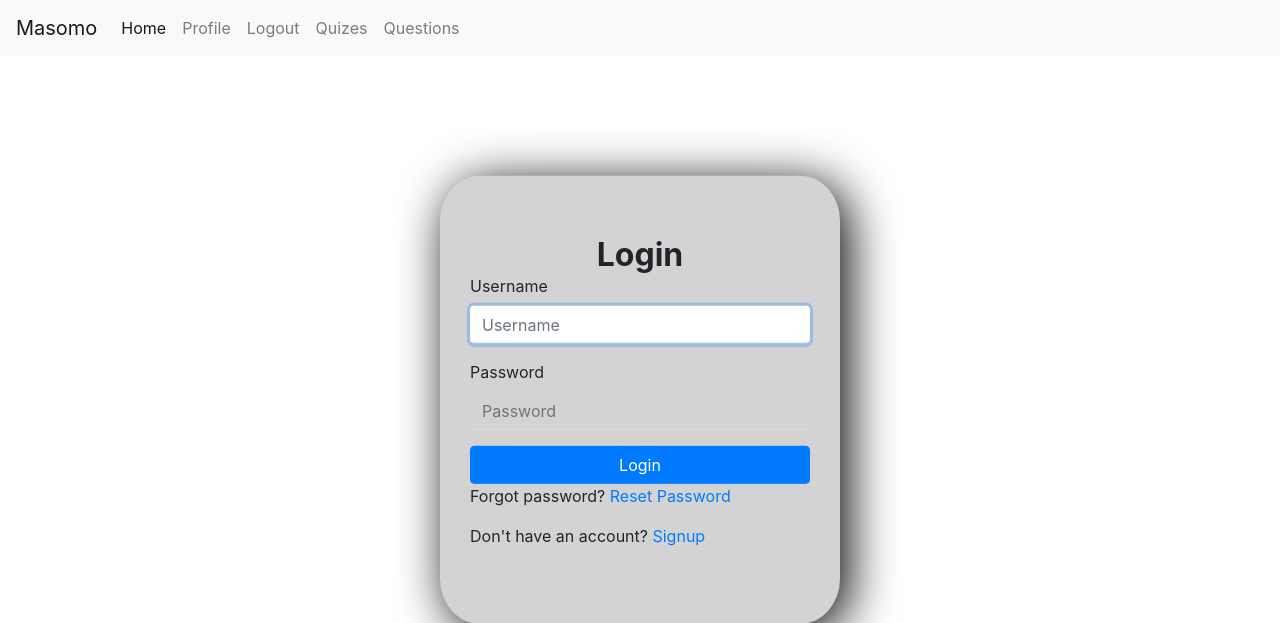
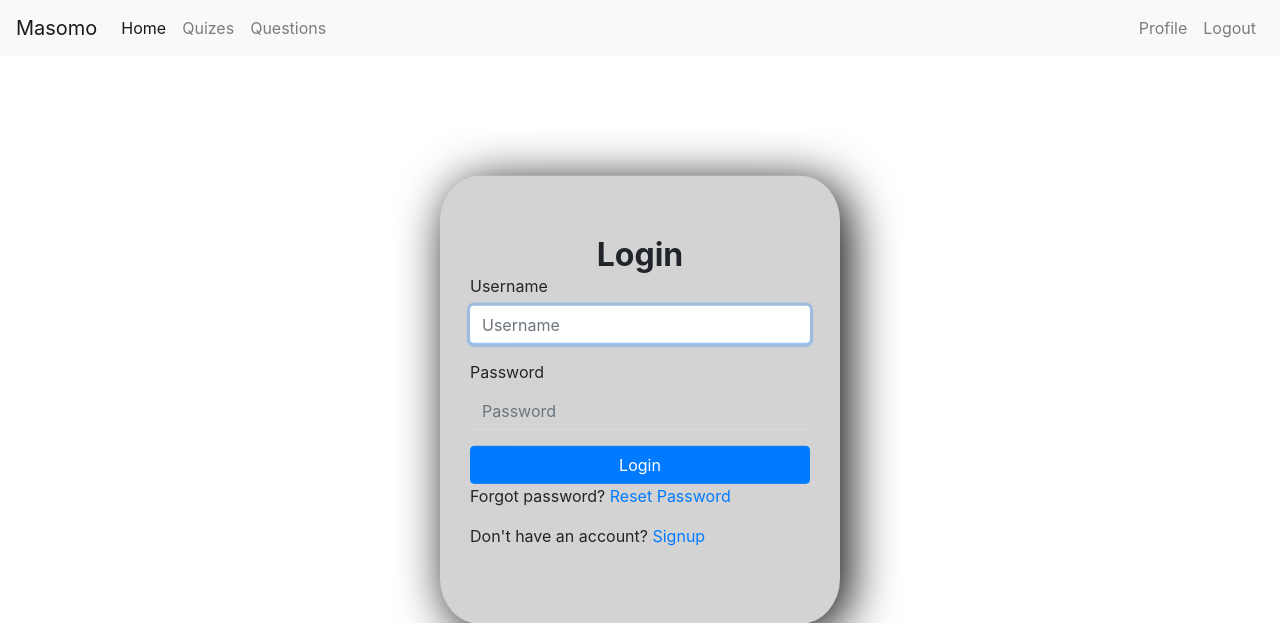
Before and after one commit to skyfather/Masomo-Quiz-App, a Django app: page /accounts/login/?next=/answer/1/delete/ in a window 1280 px wide. Shown: the top 623 px of the page. Run offline with Django 3.2, Linux system fonts and the light colour scheme; the visitor is signed in with stand-in values (Sample User, id 1); some libraries are stand-ins or nearby versions.

Commit message:
Recreated a bootstrap responsive navbar

```diff
--- a/templates/base.html
+++ b/templates/base.html
@@ -25,18 +25,23 @@
             <a class="nav-link" href="{%url 'index' %}">Home <span class="sr-only">(current)</span></a>
           </li>
           {% if user.is_authenticated %}
-            <li class="nav-item" ><a class="nav-link" href="{%url 'profile' user.pk %}">Profile</a></li>
-            <li class="nav-item" ><a class="nav-link" href="{%url 'logout' %}">Logout</a></li>
+            <!-- <li class="nav-item" ><a class="nav-link" href="{%url 'profile' user.pk %}">Profile</a></li>
+            <li class="nav-item" ><a class="nav-link" href="{%url 'logout' %}">Logout</a></li> -->
             <li class="nav-item" ><a class="nav-link" href="{%url 'quiz_list' %}">Quizes</a><li>
             <li class="nav-item" ><a class="nav-link" href="{%url 'question_list' %}">Questions</a><li>
             {% if user.is_teacher %}
               <li class="nav-item" ><a class="nav-link" href="{%url 'create_quiz' %}">Create Quiz</a><li>
 
             {% endif %}
+          </ul>
+          <ul class="navbar-nav navbar-right">
+            <li class="nav-item" ><a class="nav-link" href="{%url 'profile' user.pk %}">Profile</a></li>
+            <li class="nav-item" ><a class="nav-link" href="{%url 'logout' %}">Logout</a></li>
           {% else %}
             <li class="nav-item" ><a class="nav-link" href="{%url 'signup' %}">Signup</a></li>
             <li class="nav-item" ><a class="nav-link" href="{%url 'login' %}">Login</a></li>
           {% endif %}
+          </ul>
           <!-- <li class="nav-item dropdown">
             <a class="nav-link dropdown-toggle" href="#" id="navbarDropdown" role="button" data-toggle="dropdown" aria-haspopup="true" aria-expanded="false">
               Dropdown
@@ -48,7 +53,6 @@
               <a class="dropdown-item" href="#">Something else here</a>
             </div>
           </li> -->
-        </ul>
         <!-- <form class="form-inline my-2 my-lg-0">
           <input class="form-control mr-sm-2" type="search" placeholder="Search" aria-label="Search">
           <button class="btn btn-outline-success my-2 my-sm-0" type="submit">Search</button>
```
